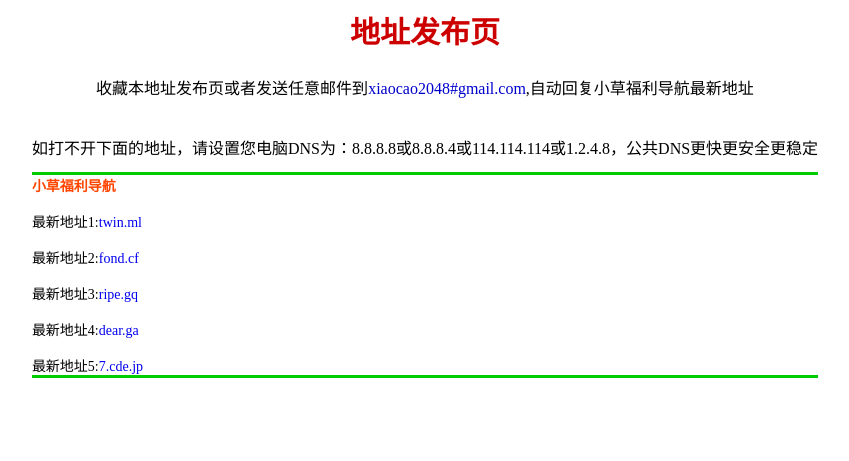
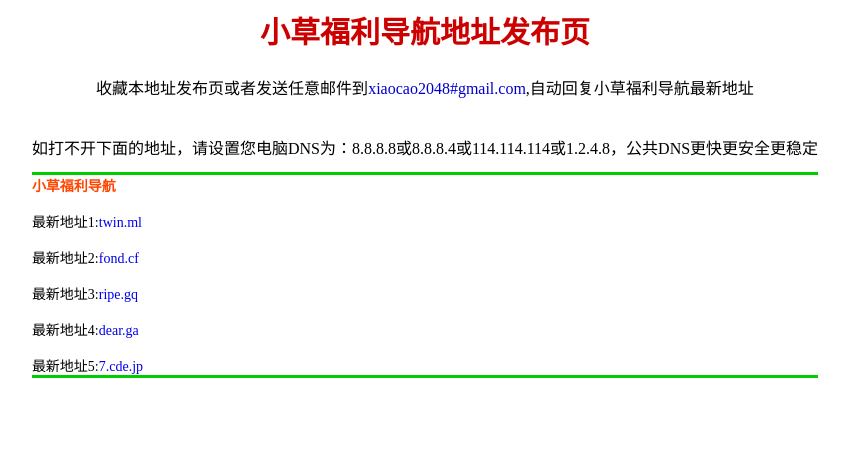
Before and after one commit to xiaocao2048/xiaocao2048.github.com, a plain HTML site: page index.html in a window 1280 px wide. Shown: the whole page, without its empty margins (215-1064 px from the left). Drawn offline with Linux system fonts and the light colour scheme.

Commit message:
Update index.html

```diff
--- a/index.html
+++ b/index.html
@@ -26,7 +26,7 @@ color:#32CD32;
 <table cellspacing="0" cellpadding="0" align="center">
 
   <tbody>
-    <tr><td align="middle"><span class="def">地址发布页</span></td>
+    <tr><td align="middle"><span class="def">小草福利导航地址发布页</span></td>
     </tr><tr>
     <td height="70" align="middle">收藏本地址发布页或者发送任意邮件到<font color="#0000CD">xiaocao2048#gmail.com</font>,自动回复小草福利导航最新地址</td>
   </tr>
```
